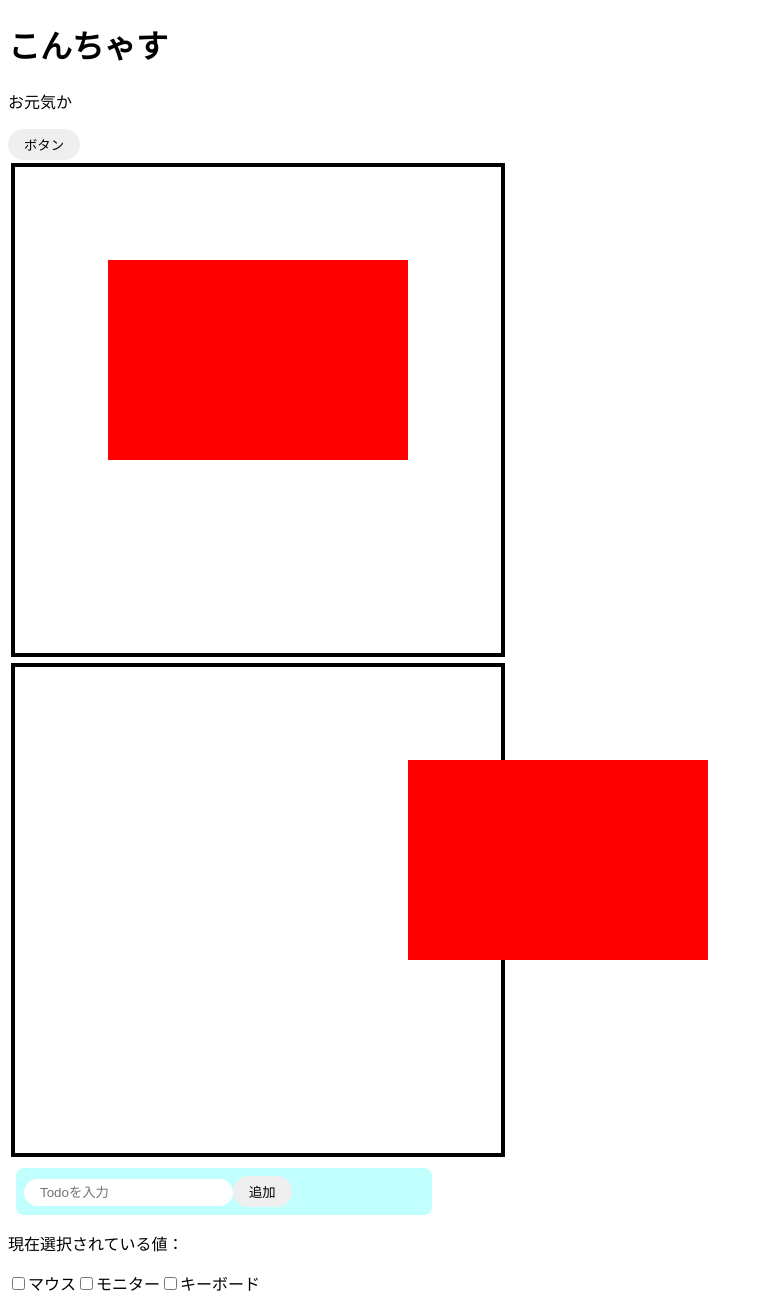
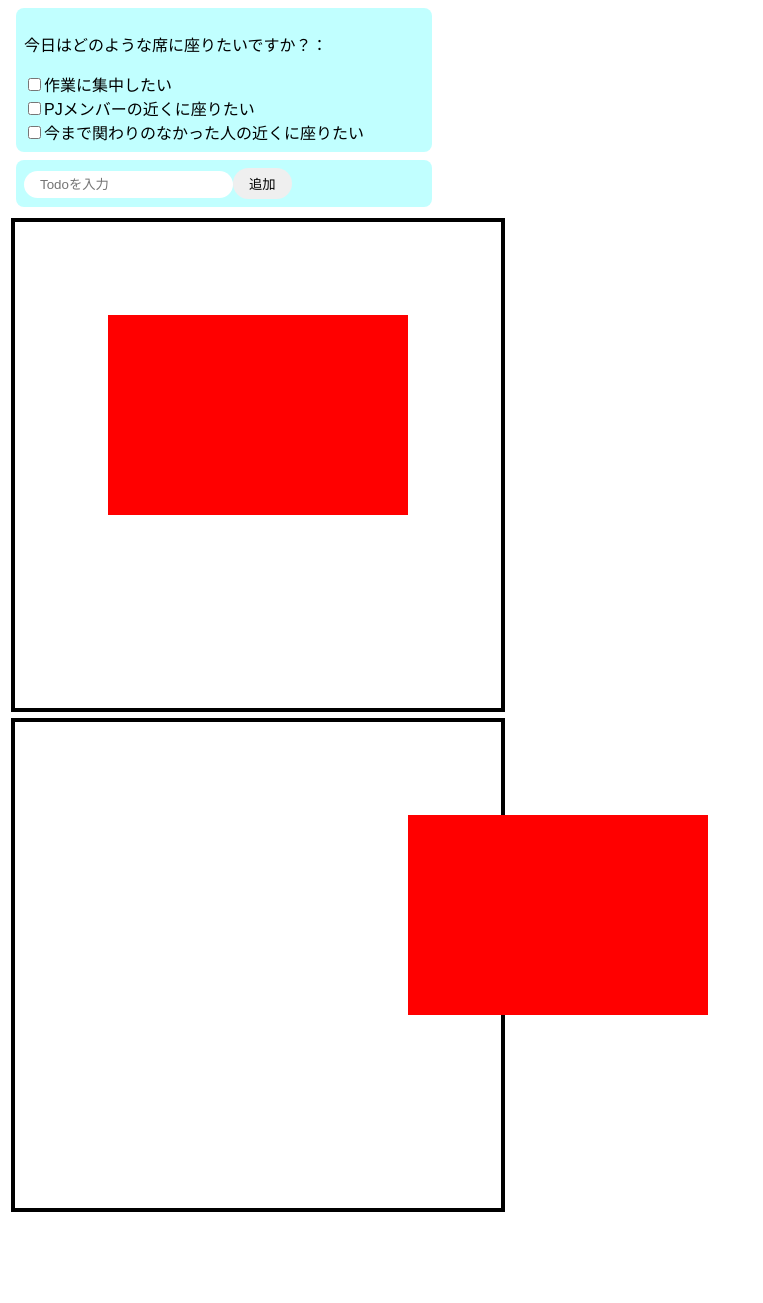
Before and after one commit to roshiwata/react_seat_pj, a React (Create React App) app in the folder seat_visual/: page / in a window 1280 px wide. Shown: the whole page, without its empty margins (0-763 px from the left). After the commit the page ends 1223 px from the top, so only its background shows below. Built offline with nearby package versions, Linux system fonts and the light colour scheme.

Commit message:
change 順番

```diff
--- a/seat_visual/src/App.jsx
+++ b/seat_visual/src/App.jsx
@@ -19,11 +19,19 @@ export const App = () => {
 
     return (
         <>
-            <div>
+            <SelectCheckBox/>
+
+            <InputConditions
+                todoText={todoText}
+                onChange={onChangeTodoText}
+                onClick={onClickAdd}
+            />
+
+            {/* <div>
                 <h1>こんちゃす</h1>
                 <p>お元気か</p>
                 <button onClick={onClickButton}>ボタン</button>
-            </div>
+            </div> */}
 
             <Stage width={500} height={500}>
                 <Layer>
@@ -34,13 +42,9 @@ export const App = () => {
 
             <Comp/>
 
-            <InputConditions
-                todoText={todoText}
-                onChange={onChangeTodoText}
-                onClick={onClickAdd}
-            />
 
-            <SelectCheckBox/>
+
+
 
         </>
     );
--- a/seat_visual/src/component/SelectCheckBox.jsx
+++ b/seat_visual/src/component/SelectCheckBox.jsx
@@ -1,5 +1,13 @@
 import React, { useState } from "react";
 
+const style = {
+  backgroundColor: "#c1ffff",
+  width: "400px",
+  minheight: "30px",
+  borderRadius: "8px",
+  padding: "8px",
+  margin: "8px"
+};
 
 export const SelectCheckBox = () => {
   const [checkedValues, setCheckedValues] = useState([]);
@@ -15,36 +23,38 @@ export const SelectCheckBox = () => {
   };
 
   return (
-    <div className="App">
+    <div style={style} className="input-area">
       <p>
-        現在選択されている値：<b>{checkedValues.join("、")}</b>
+        今日はどのような席に座りたいですか？：<b>{checkedValues.join("、")}</b>
       </p>
       <label>
         <input
           type="checkbox"
-          value="マウス"
+          value="作業に集中したい"
           onChange={handleChange}
-          checked={checkedValues.includes("マウス")}
+          checked={checkedValues.includes("作業に集中したい")}
         />
-        マウス
+        作業に集中したい
       </label>
+      <br/>
       <label>
         <input
           type="checkbox"
-          value="モニター"
+          value="PJメンバーの近くに座りたい"
           onChange={handleChange}
-          checked={checkedValues.includes("モニター")}
+          checked={checkedValues.includes("PJメンバーの近くに座りたい")}
         />
-        モニター
+        PJメンバーの近くに座りたい
       </label>
+      <br/>
       <label>
         <input
           type="checkbox"
-          value="キーボード"
+          value="今まで関わりのなかった人の近くに座りたい"
           onChange={handleChange}
-          checked={checkedValues.includes("キーボード")}
+          checked={checkedValues.includes("今まで関わりのなかった人の近くに座りたい")}
         />
-        キーボード
+        今まで関わりのなかった人の近くに座りたい
       </label>
     </div>
   );
```
